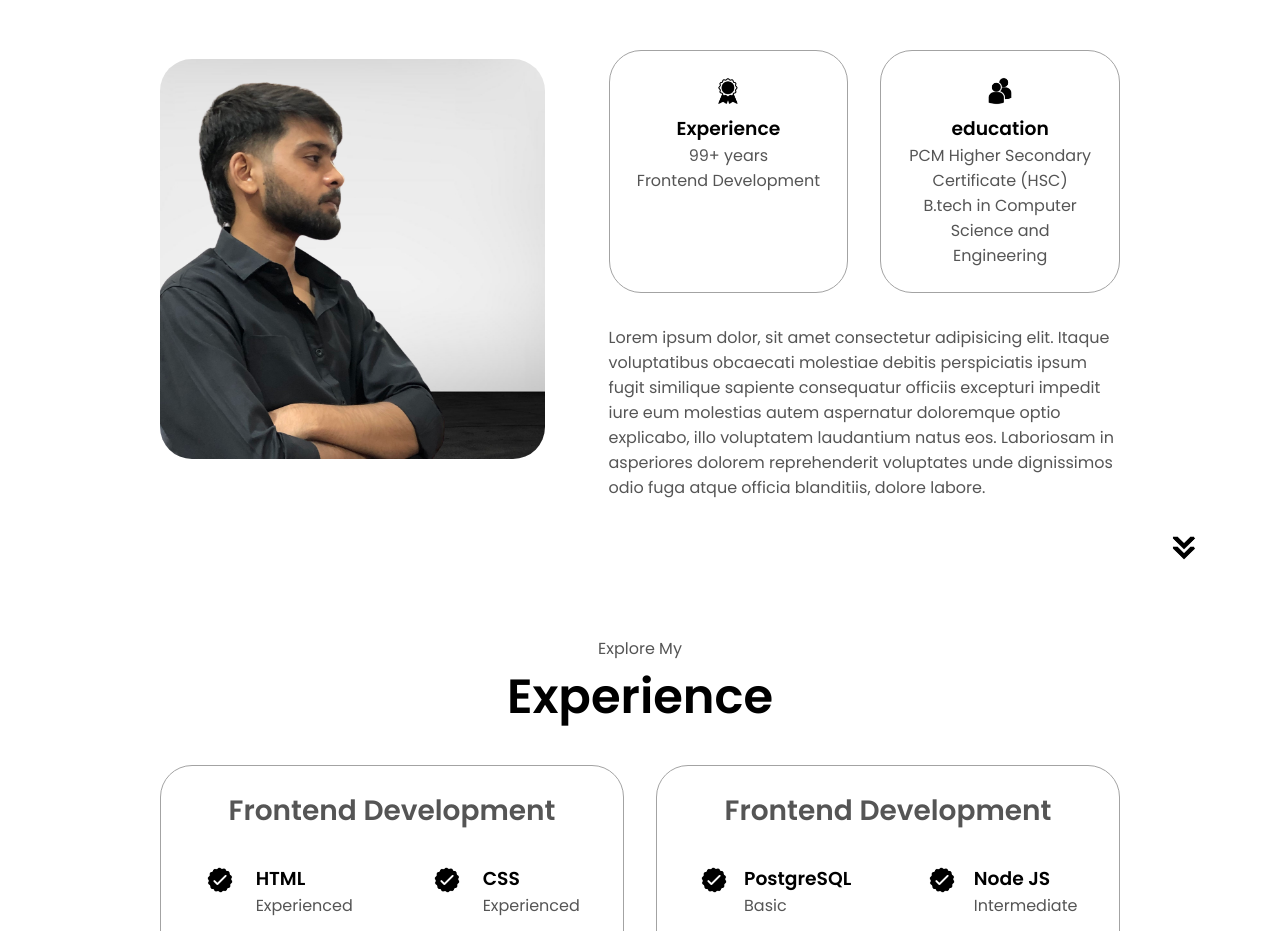
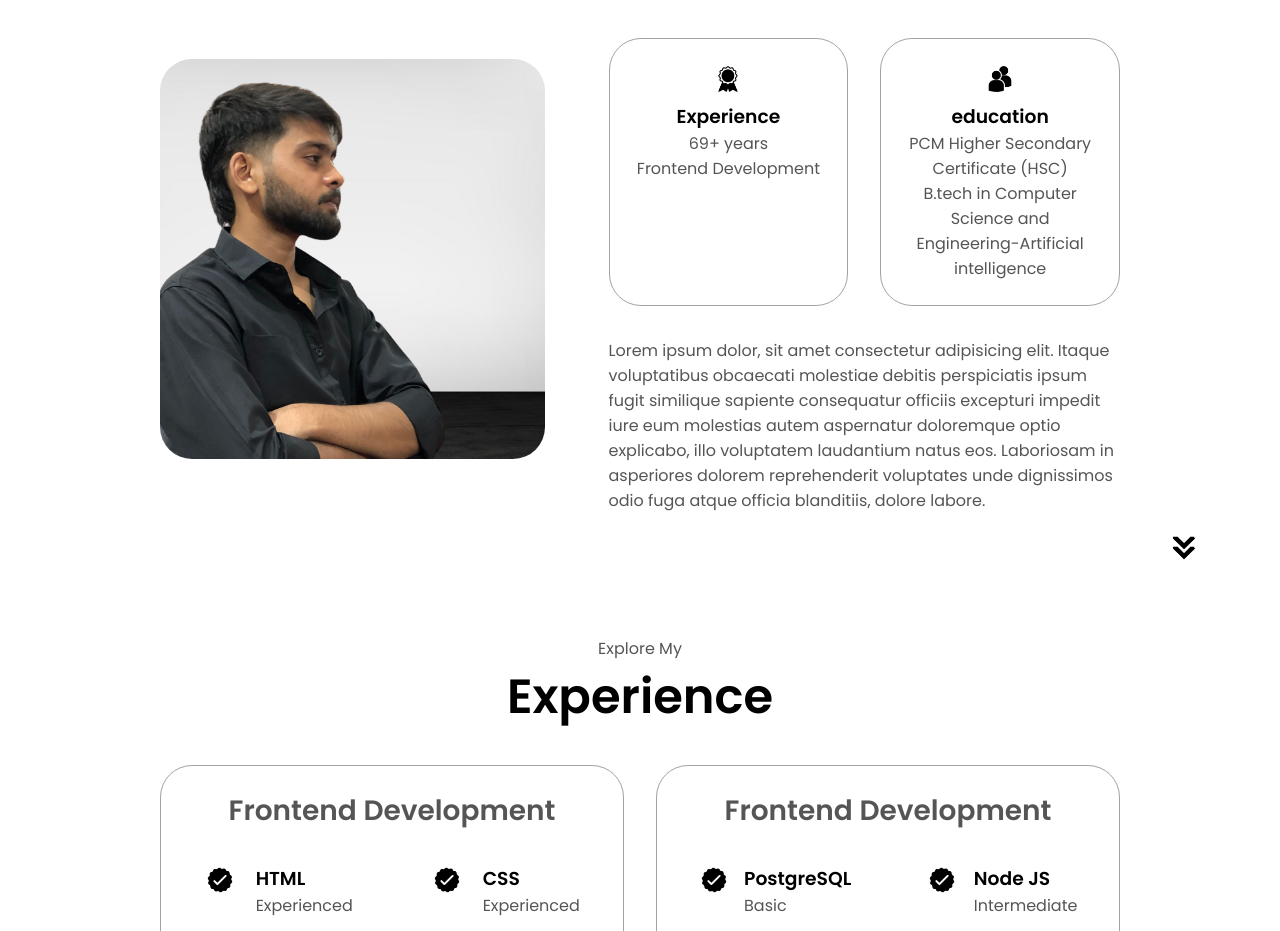
Before and after one commit to moxdanas/Anas-Portfolio, a plain HTML site: page index.html in a window 1280 px wide. Shown: the part 1060-1991 px from the top of the page. Drawn offline with Linux system fonts and the light colour scheme.

Commit message:
Update index.html

```diff
--- a/index.html
+++ b/index.html
@@ -93,7 +93,7 @@
                 class="icon"
               />
               <h3>Experience</h3>
-              <p>99+ years <br />Frontend Development</p>
+              <p>69+ years <br />Frontend Development</p>
             </div>
             <div class="details-container">
               <img
@@ -104,7 +104,7 @@
               <h3>education</h3>
               <p>
                 PCM Higher Secondary Certificate (HSC) <br />B.tech in Computer
-                Science and Engineering
+                Science and Engineering-Artificial intelligence
               </p>
             </div>
           </div>
```
